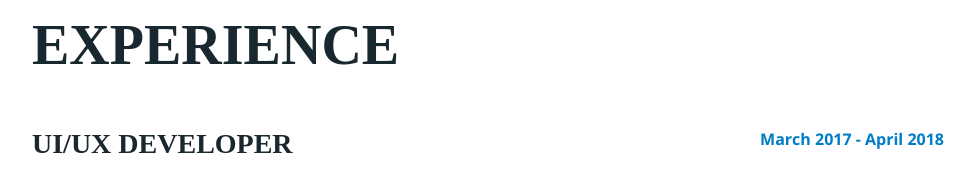
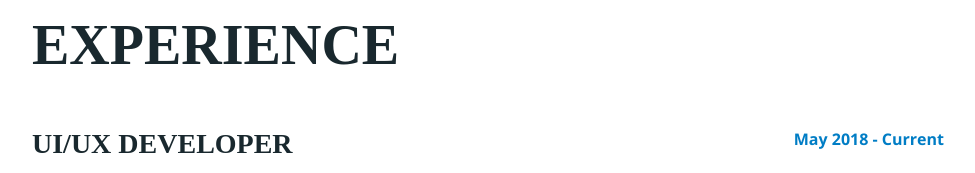
Before and after one commit to prabhuteja143/PrabhuTeja-Resume, a plain HTML site: page index.html in a window 1280 px wide. Shown: the part 920-1093 px from the top of the page, without its empty margins (288-1263 px from the left). Drawn offline with nearby package versions, Linux system fonts and the light colour scheme; a web font is replaced by a local one.

Commit message:
Update index.html

```diff
--- a/index.html
+++ b/index.html
@@ -339,7 +339,7 @@ margin-right:0px;
               <p>I joined as a fresher for UI/UX Developer. I worked one year in this company. Here my role is to develop websites with cross browser compatability and responsive.  And also create templates for mobile & desktop.</p>
             </div>
             <div class="resume-date text-md-right">
-              <span class="text-primary">March 2017 - April 2018</span>
+              <span class="text-primary">May 2018 - Current</span>
             </div>
           </div>
 
@@ -353,9 +353,6 @@ margin-right:0px;
               <span class="text-primary">Nov 2016 - Jan 2017</span>
             </div>
           </div>
-
-
-
         </div>
 
       </section>
```
